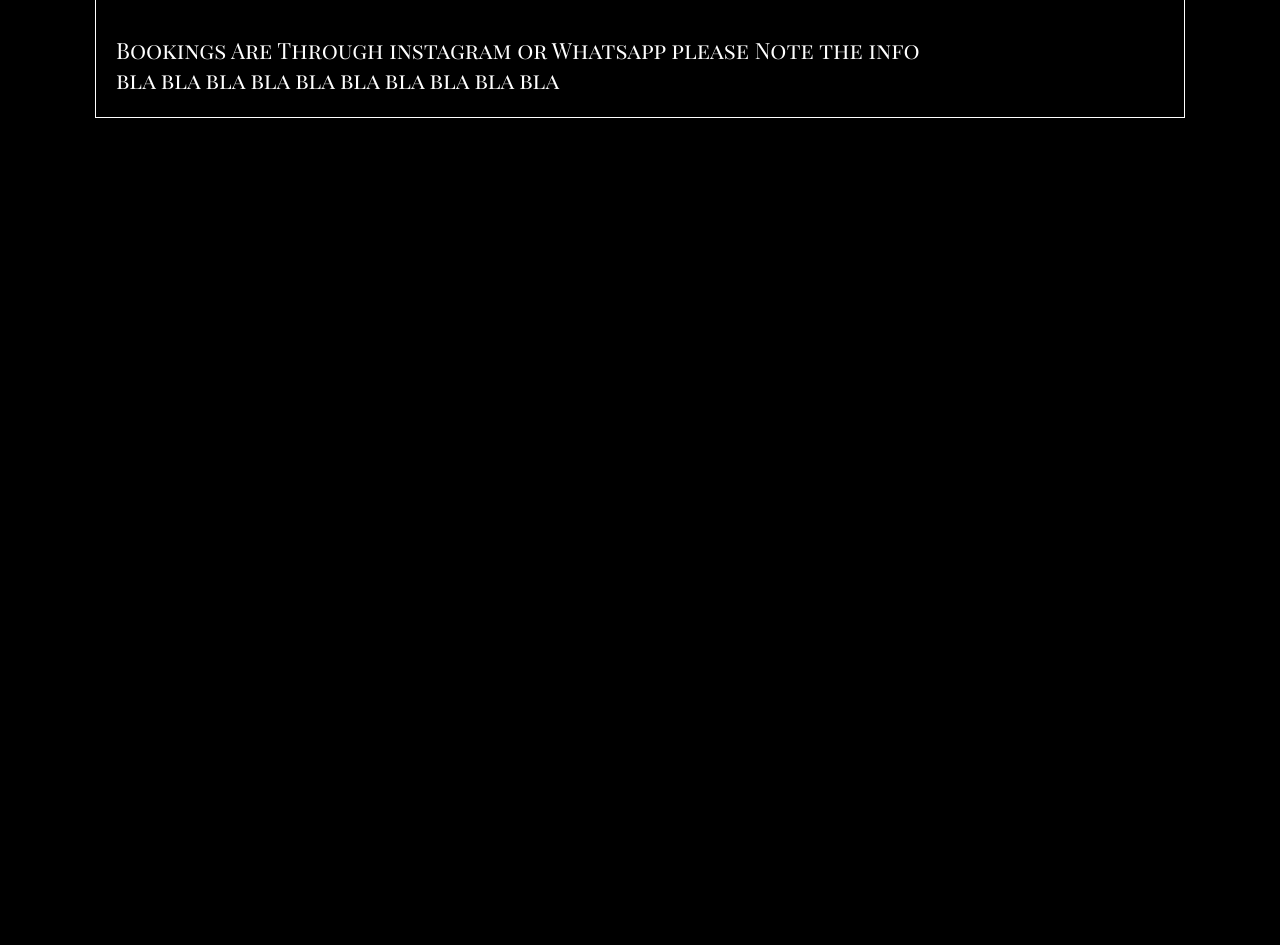
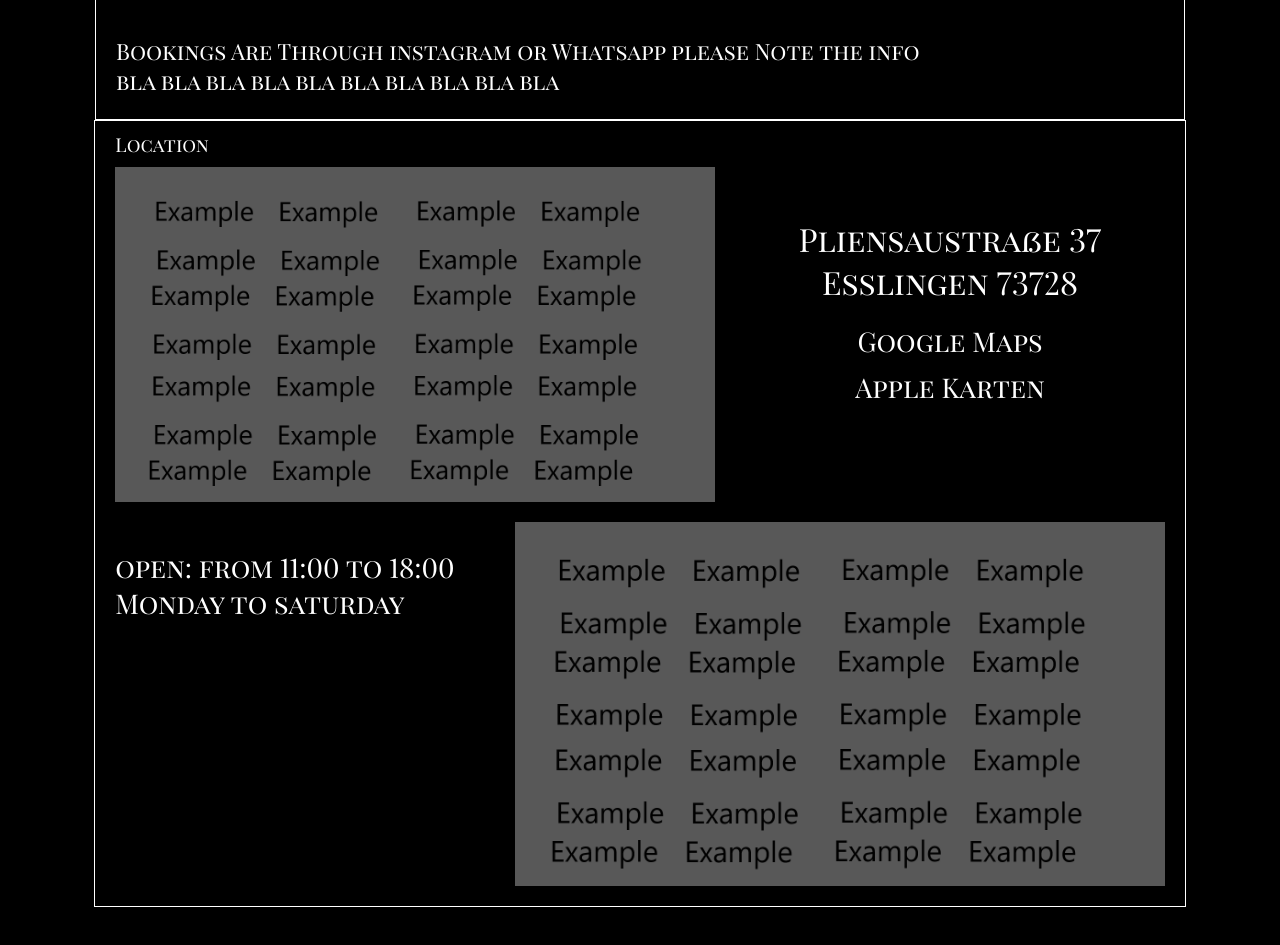
Before and after one commit to SteeveeG/tattoostudio, a React (Vite) app: page / in a window 1280 px wide. Shown: the part 2700-3645 px from the top of the page. Built offline with nearby package versions, Linux system fonts and the light colour scheme.

Commit message:
new Component Location

```diff
--- /dev/null
+++ b/src/components/Location/Location.jsx
@@ -0,0 +1,40 @@
+import React from 'react'
+import css from './Location.module.css'
+import examplepic from '../../Assets/Example.png'
+
+
+function Location() {
+  return (
+    <div className={css.box}>
+      <p className={css.header}>Location</p>
+      <div className={css.div1}>
+        <img src={examplepic} alt="example pic" className={css.building} />
+        <div className={css.container} >
+          <p className={css.address}>
+              Pliensaustraße 37 Esslingen 73728</p>
+          <ul>
+            <li>
+              <a href="#" className={css.link}>Google Maps</a>
+            </li>
+            <li>
+              <a href="#" className={css.link}>Apple Karten</a>
+            </li>
+          </ul>
+        </div>
+      </div>
+      <div className={css.div2}>
+      <p className={css.openingtime}>
+        open:
+        from 11:00 to 18:00
+        Monday to saturday
+      </p>
+      <img src={examplepic} alt="example pic" className={css.maps} />
+      </div>
+
+
+
+    </div>
+  )
+}
+
+export default Location
--- /dev/null
+++ b/src/components/Location/Location.module.css
@@ -0,0 +1,114 @@
+.box {
+     position: relative;
+     display: flex;
+     flex-direction: column;
+     margin-left: auto;
+     margin-right: auto;
+     left: 0;
+     right: 0;
+     width: 85.1%;
+     border: 1px solid;
+     top: -1px;
+     color: white;
+     height: min-content;
+}
+
+.header,
+.address,
+.link,
+.openingtime {
+     font-family: 'Playfair Display SC';
+     color: white;
+}
+
+.header {
+
+     margin: 10px 20px;
+     width: max-content;
+     font-size: 1.2em;
+}
+
+.building {
+     position: relative;
+     width: 600px;
+     margin-left: 20px;
+}
+
+.container {
+     position: relative;
+     margin: 50px 20px 20px 20px;
+     width: 100%;
+     text-align: center;
+}
+
+.container>ul {
+     list-style: none;
+     margin: 0;
+     padding: 0;
+}
+
+.address {
+     margin: 0 0 20px 0;
+     font-size: 2em;
+     padding: 0;
+     text-align: center;
+     font-variant-numeric: lining-nums;
+}
+
+.link {
+     text-decoration: none;
+     font-size: 1.7em;
+     margin: 10px 0;
+     position: relative;
+     display: block;
+     margin-left: auto;
+     margin-right: auto;
+     left: 0;
+     right: 0;
+     width: max-content;
+}
+
+
+.link:after {
+     content: '';
+     position: absolute;
+     width: 100%;
+     transform: scaleX(0);
+     height: 2px;
+     bottom: 0;
+     left: 0;
+     background-color: white;
+     transform-origin: bottom center;
+     transition: transform 0.25s ease-out;
+}
+
+.link:hover:after {
+     transform: scaleX(1);
+     transform-origin: bottom center;
+}
+
+
+.div1 {
+     display: flex;
+     flex-direction: row;
+     margin-bottom: 20px;
+
+}
+
+.div2 {
+     display: flex;
+     flex-direction: row;
+     margin-bottom: 20px;
+}
+.maps{
+     position: relative;
+     width: 650px;
+     left: 0;
+     margin-right: 20px;
+}
+.openingtime{
+     width: 100%;
+     font-size: 1.7em;
+     margin-left: 20px;
+     font-variant-numeric: lining-nums;
+}
--- a/src/components/TattooArtist/TattooArtist.module.css
+++ b/src/components/TattooArtist/TattooArtist.module.css
@@ -13,7 +13,7 @@
     top: -1px;
     color: white;
     height: min-content;
-    box-sizing: border-box;
+    box-sizing: content-box;
 }
 
 .header {
--- a/src/main.jsx
+++ b/src/main.jsx
@@ -6,6 +6,7 @@ import Navbar from './components/navbar/navbar'
 import Quote from './components/Quote/Quote'
 import TattooArtist from './components/TattooArtist/TattooArtist'
 import Contact from "./components/Contact/Contact.jsx";
+import Location from './components/Location/Location.jsx'
 
 
 function Main() {
@@ -18,6 +19,7 @@ function Main() {
             <Quote />
             <TattooArtist/>
             <Contact/>
+            <Location/>
         </React.StrictMode>
     );
 }
```
